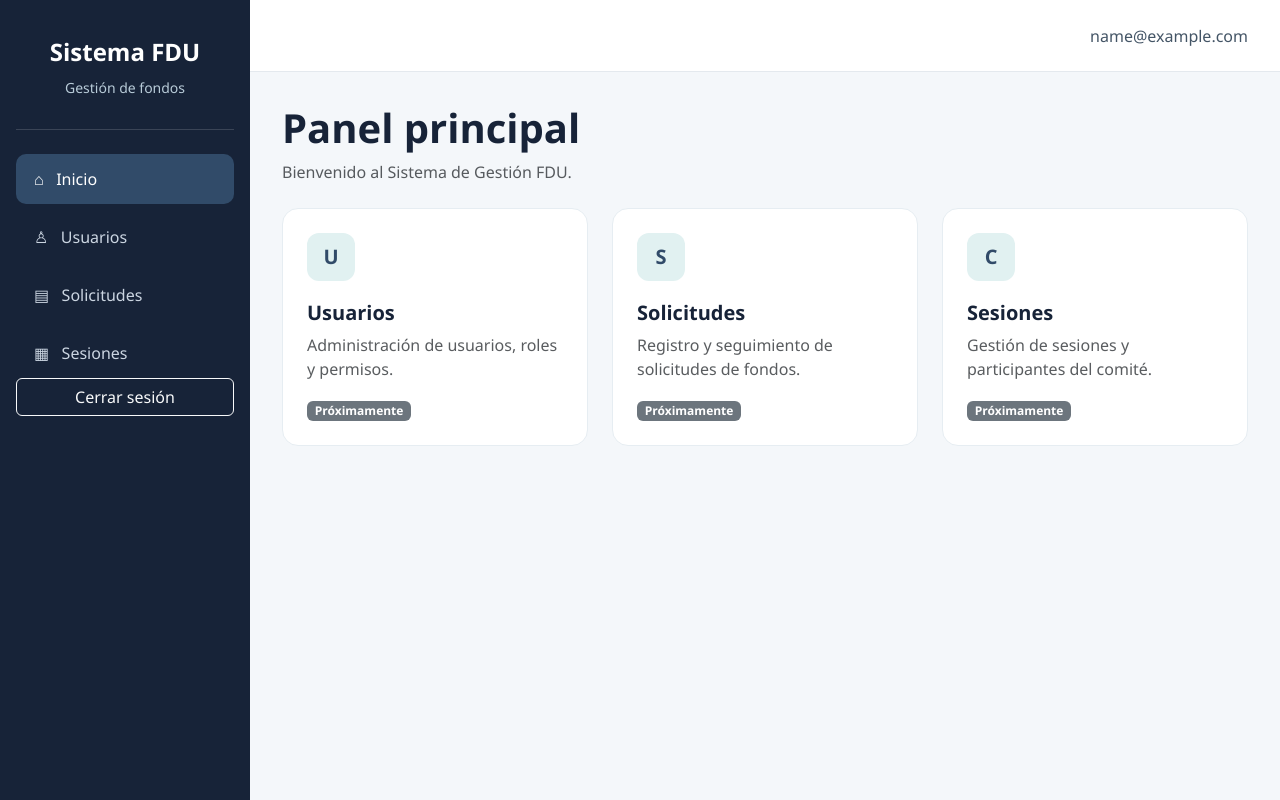
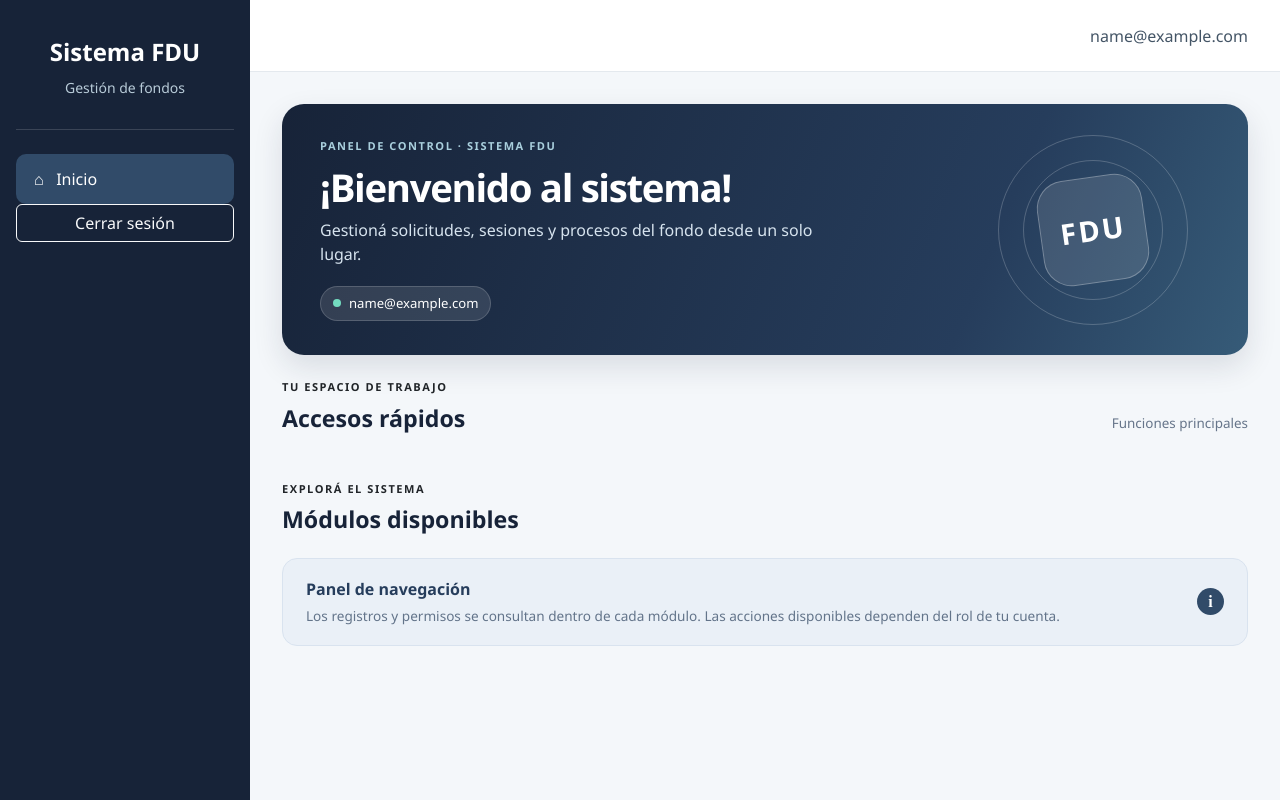
Before and after one commit to kendall0407/Sistema-FDU, a Flask app: page /dashboard in a window 1280 px wide. Run offline with Flask 3, Linux system fonts and the light colour scheme; the visitor is signed in with stand-in values (Sample User, id 1).

Commit message:
Completar interfaz FDU con modulos y permisos por rol

```diff
--- a/app.py
+++ b/app.py
@@ -8,6 +8,8 @@ app.secret_key = os.environ.get("SECRET_KEY", "solo-desarrollo-local")
 
 from rutas_fdu import fdu
 app.register_blueprint(fdu)
+from rutas_extra_fdu import extra_fdu
+app.register_blueprint(extra_fdu)
 
 def login_requerido(funcion):
     @wraps(funcion)
@@ -117,6 +119,39 @@ def listar_usuarios():
             cursor.close()
         if conexion is not None:
             conexion.close()
+from flask import session, current_app
+from conexion import ObtenerConexion
+
+PERMISOS_MENU = {
+    1: {'solicitudes'},                        # Estudiante
+    2: {'solicitudes'},                        # Graduado
+    3: {'usuarios', 'solicitudes', 'sesiones', 'agenda', 'evaluaciones'},
+    4: {'usuarios', 'solicitudes', 'sesiones', 'actas', 'agenda', 'evaluaciones', 'lineas'},
+    5: {'usuarios', 'solicitudes', 'sesiones', 'actas', 'agenda', 'evaluaciones', 'lineas'},
+}
+
+@app.context_processor
+def permisos_para_plantillas():
+    rol = None
+    conexion = None
+    try:
+        usuario_id = session.get('usuario_id')
+        if isinstance(usuario_id, int) and not session.get('modo_demo'):
+            conexion = ObtenerConexion()
+            cursor = conexion.cursor()
+            cursor.execute("SELECT rol_id FROM dbo.Usuario WHERE id = ? AND estado_id = 1 AND bloqueado = 0",
+                           (usuario_id,))
+            fila = cursor.fetchone()
+            if fila:
+                rol = fila[0]
+    except Exception:
+        current_app.logger.exception('No se pudieron consultar permisos del menú')
+    finally:
+        if conexion is not None:
+            conexion.close()
+
+    permitidos = PERMISOS_MENU.get(rol, set())
+    return {'puede_ver': lambda modulo: modulo in permitidos}
 
 if __name__ == "__main__":
     app.run(debug=True)
--- a/static/css/dashboard.css
+++ b/static/css/dashboard.css
@@ -1,34 +1,21 @@
-
-.modulo-card {
-    border: 1px solid #e6edf2;
-    border-radius: 16px;
-    transition: transform 0.2s ease,
-                box-shadow 0.2s ease;
-}
-
-.modulo-card:hover {
-    transform: translateY(-4px);
-    box-shadow: 0 8px 24px rgba(0, 0, 0, 0.08);
-}
-
-.modulo-card h5 {
-    color: var(--color-primario);
-}
-
-.modulo-icono {
-    width: 48px;
-    height: 48px;
-    display: flex;
-    align-items: center;
-    justify-content: center;
-    background-color: #e1f1f1;
-    color: var(--color-secundario);
-    font-size: 20px;
-    font-weight: bold;
-    border-radius: 12px;
-    margin-bottom: 20px;
-}
-
-.modulo-card p {
-    min-height: 48px;
-}
+:root { --fdu-navy:#172338; --fdu-blue:#314b69; --fdu-muted:#66758a; }
+.fdu-welcome { min-height:220px; border-radius:22px; padding:34px 38px; background:linear-gradient(112deg,#172338 0%,#263d5c 72%,#365b78 100%); color:#fff; position:relative; overflow:hidden; display:flex; align-items:center; justify-content:space-between; box-shadow:0 12px 30px rgba(23,35,56,.12); }
+.fdu-welcome .eyebrow { color:#a9cfdd; } .eyebrow { display:block; font-size:.69rem; font-weight:750; letter-spacing:.14em; margin-bottom:9px; }
+.fdu-welcome h1 { color:white; font-size:clamp(1.6rem,3vw,2.55rem); font-weight:750; letter-spacing:-.035em; margin:0 0 8px; }
+.fdu-welcome p { color:#d6e3ee; max-width:530px; margin-bottom:20px; }
+.welcome-copy {position:relative; z-index:1;}
+.welcome-user { font-size:.82rem; display:inline-flex; align-items:center; gap:8px; background:#ffffff1d; border:1px solid #ffffff2b; padding:7px 12px; border-radius:999px; max-width:100%; overflow-wrap:anywhere; }
+.user-dot { height:8px; width:8px; background:#73dcc0; border-radius:50%; flex:none; }
+.welcome-graphic {position:relative; width:175px; height:150px; flex:none; margin-right:30px; display:grid; place-items:center;}
+.graphic-circle {position:absolute; border:1px solid #ffffff35; border-radius:50%;} .graphic-circle.one {width:140px;height:140px;} .graphic-circle.two {width:190px;height:190px;} .graphic-icon {width:106px;height:106px;background:#ffffff1e;border:1px solid #ffffff47;border-radius:28px;display:grid;place-items:center;font-weight:800;font-size:1.8rem;letter-spacing:.08em;transform:rotate(-8deg);}
+.section-title { display:flex; justify-content:space-between; align-items:end; gap:12px; } .section-title h2 { font-size:1.45rem; font-weight:750; color:var(--fdu-navy); margin:0; } .section-subtitle {color:var(--fdu-muted);font-size:.84rem;}
+.quick-card, .module-card { background:#fff; text-decoration:none; color:#172338; border:1px solid #e3e9f0; border-radius:16px; transition:transform .18s,box-shadow .18s,border-color .18s; }
+.quick-card:hover,.module-card:hover {transform:translateY(-3px); box-shadow:0 10px 28px #263d5c17; border-color:#b9cbe0; color:#172338;}
+.quick-card {display:flex; align-items:center; gap:13px; padding:19px; min-height:104px;}
+.quick-symbol {display:grid; place-items:center; width:49px; height:49px; border-radius:13px; font-weight:800; font-size:1.2rem; flex:none;}
+.symbol-blue {background:#e7effa;color:#355e95;} .symbol-teal {background:#e0f4f1;color:#147b74;} .symbol-purple {background:#f0eafa;color:#7152a3;} .symbol-orange {background:#fff0e3;color:#aa6b32;}
+.quick-text { display:flex; flex-direction:column;gap:3px;} .quick-text strong {font-size:.93rem;} .quick-text small {font-size:.78rem;color:var(--fdu-muted);}
+.quick-arrow,.module-arrow {margin-left:auto;color:#8294ab;font-size:1.2rem;}
+.module-card {display:block;padding:24px; min-height:215px;height:100%;} .module-head {display:flex;justify-content:space-between;align-items:start;margin-bottom:19px;} .module-card strong {font-size:1.09rem;} .module-card p {font-size:.85rem;color:var(--fdu-muted);margin:6px 0 18px;} .module-action {font-size:.81rem;font-weight:700;color:#385c82;}
+.dashboard-note {background:#eaf0f7;border:1px solid #d9e3ef;border-radius:15px;padding:18px 23px;display:flex;justify-content:space-between;align-items:center;gap:20px;} .dashboard-note strong {color:#263d5c;} .dashboard-note p {margin:5px 0 0;color:#63748a;font-size:.85rem;} .note-icon {background:#314b69;color:white;border-radius:50%;width:27px;height:27px;flex:none;display:grid;place-items:center;font-weight:700;font-family:serif;}
+@media(max-width:767px){.fdu-welcome{padding:25px 23px;min-height:190px}.welcome-graphic{display:none}.section-subtitle{display:none}.module-card{min-height:185px}}
--- /dev/null
+++ b/static/css/fdu_extra.css
@@ -0,0 +1 @@
+.btn-fdu-extra{background:#314b69;color:#fff;border-color:#314b69}.btn-fdu-extra:hover{background:#172338;color:#fff;border-color:#172338}.table thead th{background:#f4f7fa;color:#314b69;white-space:nowrap}.table td,.table th{padding:.85rem}.card{overflow:hidden}textarea{resize:vertical}
--- a/templates/base.html
+++ b/templates/base.html
@@ -12,9 +12,27 @@
 <div class="sidebar-logo d-none d-lg-block"><h4 class="fw-bold">Sistema FDU</h4><small>Gestión de fondos</small></div>
 <nav class="sidebar-nav" aria-label="Menú principal">
 <a class="sidebar-link {% if request.endpoint == 'dashboard' %}active{% endif %}" href="{{ url_for('dashboard') }}">⌂ &nbsp; Inicio</a>
-<a class="sidebar-link {% if request.endpoint in ['fdu.usuarios','fdu.nuevo_usuario'] %}active{% endif %}" href="{{ url_for('fdu.usuarios') }}">♙ &nbsp; Usuarios</a>
-<a class="sidebar-link {% if request.endpoint in ['fdu.solicitudes','fdu.nueva_solicitud'] %}active{% endif %}" href="{{ url_for('fdu.solicitudes') }}">▤ &nbsp; Solicitudes</a>
-<a class="sidebar-link {% if request.endpoint == 'fdu.sesiones' %}active{% endif %}" href="{{ url_for('fdu.sesiones') }}">▦ &nbsp; Sesiones</a>
+{% if puede_ver('usuarios') %}
+<a class="sidebar-link {% if request.endpoint and request.endpoint.startswith('fdu.') and 'usuario' in request.endpoint %}active{% endif %}" href="{{ url_for('fdu.usuarios') }}">♙ &nbsp; Usuarios</a>
+{% endif %}
+{% if puede_ver('solicitudes') %}
+<a class="sidebar-link {% if request.endpoint and 'solicitud' in request.endpoint %}active{% endif %}" href="{{ url_for('fdu.solicitudes') }}">▤ &nbsp; Solicitudes</a>
+{% endif %}
+{% if puede_ver('sesiones') %}
+<a class="sidebar-link {% if request.endpoint and 'sesion' in request.endpoint %}active{% endif %}" href="{{ url_for('fdu.sesiones') }}">▦ &nbsp; Sesiones</a>
+{% endif %}
+{% if puede_ver('actas') %}
+<a class="sidebar-link" href="{{ url_for('extra_fdu.listado', modulo='actas') }}">Actas</a>
+{% endif %}
+{% if puede_ver('agenda') %}
+<a class="sidebar-link" href="{{ url_for('extra_fdu.listado', modulo='agenda') }}">Agenda</a>
+{% endif %}
+{% if puede_ver('evaluaciones') %}
+<a class="sidebar-link" href="{{ url_for('extra_fdu.listado', modulo='evaluaciones') }}">Evaluaciones</a>
+{% endif %}
+{% if puede_ver('lineas') %}
+<a class="sidebar-link" href="{{ url_for('extra_fdu.listado', modulo='lineas') }}">Líneas de acción</a>
+{% endif %}
 </nav>
 <form action="{{ url_for('logout') }}" method="POST" class="mt-auto"><button class="btn btn-outline-light w-100" type="submit">Cerrar sesión</button></form>
 </div></aside>
--- a/templates/dashboard.html
+++ b/templates/dashboard.html
@@ -1,85 +1,61 @@
+{% extends "base.html" %}
+{% block titulo %}Inicio | Sistema FDU{% endblock %}
+{% block estilos %}
+<link rel="stylesheet" href="{{ url_for('static', filename='css/dashboard.css') }}">
+{% endblock %}
+{% block contenido %}
+<section class="fdu-welcome mb-4">
+  <div class="welcome-copy">
+    <span class="eyebrow">PANEL DE CONTROL · SISTEMA FDU</span>
+    <h1>¡Bienvenido al sistema!</h1>
+    <p>Gestioná solicitudes, sesiones y procesos del fondo desde un solo lugar.</p>
+    <div class="welcome-user"><span class="user-dot"></span>{{ session.get('correo', 'Usuario') }}</div>
+  </div>
+  <div class="welcome-graphic" aria-hidden="true">
+    <span class="graphic-circle one"></span><span class="graphic-circle two"></span>
+    <span class="graphic-icon">FDU</span>
+  </div>
+</section>
 
-{% extends "base.html" %}
+<div class="section-title mb-3"><div><span class="eyebrow text-dark">TU ESPACIO DE TRABAJO</span><h2>Accesos rápidos</h2></div><span class="section-subtitle">Funciones principales</span></div>
+<section class="row g-3 mb-5" aria-label="Accesos rápidos">
+  {% if puede_ver('usuarios') %}
+<div class="col-md-4"><a class="quick-card" href="{{ url_for('fdu.usuarios') }}"><span class="quick-symbol symbol-blue">U</span><span class="quick-text"><strong>Gestionar usuarios</strong><small>Consultar cuentas y roles</small></span><span class="quick-arrow">↗</span></a></div>
+{% endif %}
+  {% if puede_ver('solicitudes') %}
+<div class="col-md-4"><a class="quick-card" href="{{ url_for('fdu.solicitudes') }}"><span class="quick-symbol symbol-teal">S</span><span class="quick-text"><strong>Ver solicitudes</strong><small>Revisar solicitudes de fondos</small></span><span class="quick-arrow">↗</span></a></div>
+{% endif %}
+  {% if puede_ver('sesiones') %}
+<div class="col-md-4"><a class="quick-card" href="{{ url_for('fdu.sesiones') }}"><span class="quick-symbol symbol-purple">C</span><span class="quick-text"><strong>Sesiones</strong><small>Gestionar reuniones del comité</small></span><span class="quick-arrow">↗</span></a></div>
+{% endif %}
+</section>
 
-{% block titulo %}
-Panel principal | Sistema FDU
+<div class="section-title mb-3"><div><span class="eyebrow text-dark">EXPLORÁ EL SISTEMA</span><h2>Módulos disponibles</h2></div></div>
+<section class="row g-3" aria-label="Módulos disponibles">
+  {% set modulos = [
+    ('usuarios', 'Usuarios', 'Cuentas, perfiles y permisos', 'U', 'fdu.usuarios', None, 'symbol-blue'),
+    ('solicitudes', 'Solicitudes', 'Registro y seguimiento de fondos', 'S', 'fdu.solicitudes', None, 'symbol-teal'),
+    ('sesiones', 'Sesiones', 'Reuniones y participantes', 'C', 'fdu.sesiones', None, 'symbol-purple'),
+    ('actas', 'Actas', 'Documentación de las sesiones', 'A', None, '/modulos/actas', 'symbol-orange'),
+    ('agenda', 'Agenda', 'Puntos y temas por sesión', 'G', None, '/modulos/agenda', 'symbol-blue'),
+    ('evaluaciones', 'Evaluaciones', 'Resoluciones de solicitudes', 'E', None, '/modulos/evaluaciones', 'symbol-teal'),
+    ('lineas', 'Líneas de acción', 'Categorías de financiamiento', 'L', None, '/modulos/lineas', 'symbol-purple')
+  ] %}
+  {% for clave, nombre, descripcion, letra, endpoint, ruta, estilo in modulos %}
+  {% if puede_ver(clave) %}
+  <div class="col-sm-6 col-xl-4">
+    <a class="module-card" href="{{ url_for(endpoint) if endpoint else ruta }}">
+      <div class="module-head"><span class="quick-symbol {{ estilo }}">{{ letra }}</span><span class="module-arrow">↗</span></div>
+      <strong>{{ nombre }}</strong><p>{{ descripcion }}</p>
+      <span class="module-action">Ir al módulo <span aria-hidden="true">→</span></span>
+    </a>
+  </div>
+  {% endif %}
+  {% endfor %}
+</section>
+
+<section class="dashboard-note mt-4" aria-label="Información del panel">
+  <div><strong>Panel de navegación</strong><p>Los registros y permisos se consultan dentro de cada módulo. Las acciones disponibles dependen del rol de tu cuenta.</p></div>
+  <span class="note-icon" aria-hidden="true">i</span>
+</section>
 {% endblock %}
-
-{% block estilos %}
-<link
-    rel="stylesheet"
-    href="{{ url_for('static', filename='css/dashboard.css') }}"
->
-{% endblock %}
-
-{% block contenido %}
-
-<div class="mb-4">
-    <h1 class="fw-bold">Panel principal</h1>
-    <p class="text-muted">
-        Bienvenido al Sistema de Gestión FDU.
-    </p>
-</div>
-
-<div class="row g-4">
-
-    <!-- Usuarios -->
-    <div class="col-md-6 col-xl-4">
-        <div class="card modulo-card h-100">
-            <div class="card-body p-4">
-                <div class="modulo-icono">U</div>
-
-                <h5 class="fw-bold">Usuarios</h5>
-                <p class="text-muted">
-                    Administración de usuarios,
-                    roles y permisos.
-                </p>
-
-                <span class="badge text-bg-secondary">
-                    Próximamente
-                </span>
-            </div>
-        </div>
-    </div>
-
-    <!-- Solicitudes -->
-    <div class="col-md-6 col-xl-4">
-        <div class="card modulo-card h-100">
-            <div class="card-body p-4">
-                <div class="modulo-icono">S</div>
-
-                <h5 class="fw-bold">Solicitudes</h5>
-                <p class="text-muted">
-                    Registro y seguimiento de
-                    solicitudes de fondos.
-                </p>
-
-                <span class="badge text-bg-secondary">
-                    Próximamente
-                </span>
-            </div>
-        </div>
-    </div>
-
-    <!-- Sesiones -->
-    <div class="col-md-6 col-xl-4">
-        <div class="card modulo-card h-100">
-            <div class="card-body p-4">
-                <div class="modulo-icono">C</div>
-
-                <h5 class="fw-bold">Sesiones</h5>
-                <p class="text-muted">
-                    Gestión de sesiones y
-                    participantes del comité.
-                </p>
-
-                <span class="badge text-bg-secondary">
-                    Próximamente
-                </span>
-            </div>
-        </div>
-    </div>
-
-</div>
-
-{% endblock %}
```
Also changed, not shown: rutas_extra_fdu.py (added, +226 -0 lines), templates/fdu_extra_form.html (added, +30 -0 lines), templates/fdu_extra_lista.html (added, +31 -0 lines).
